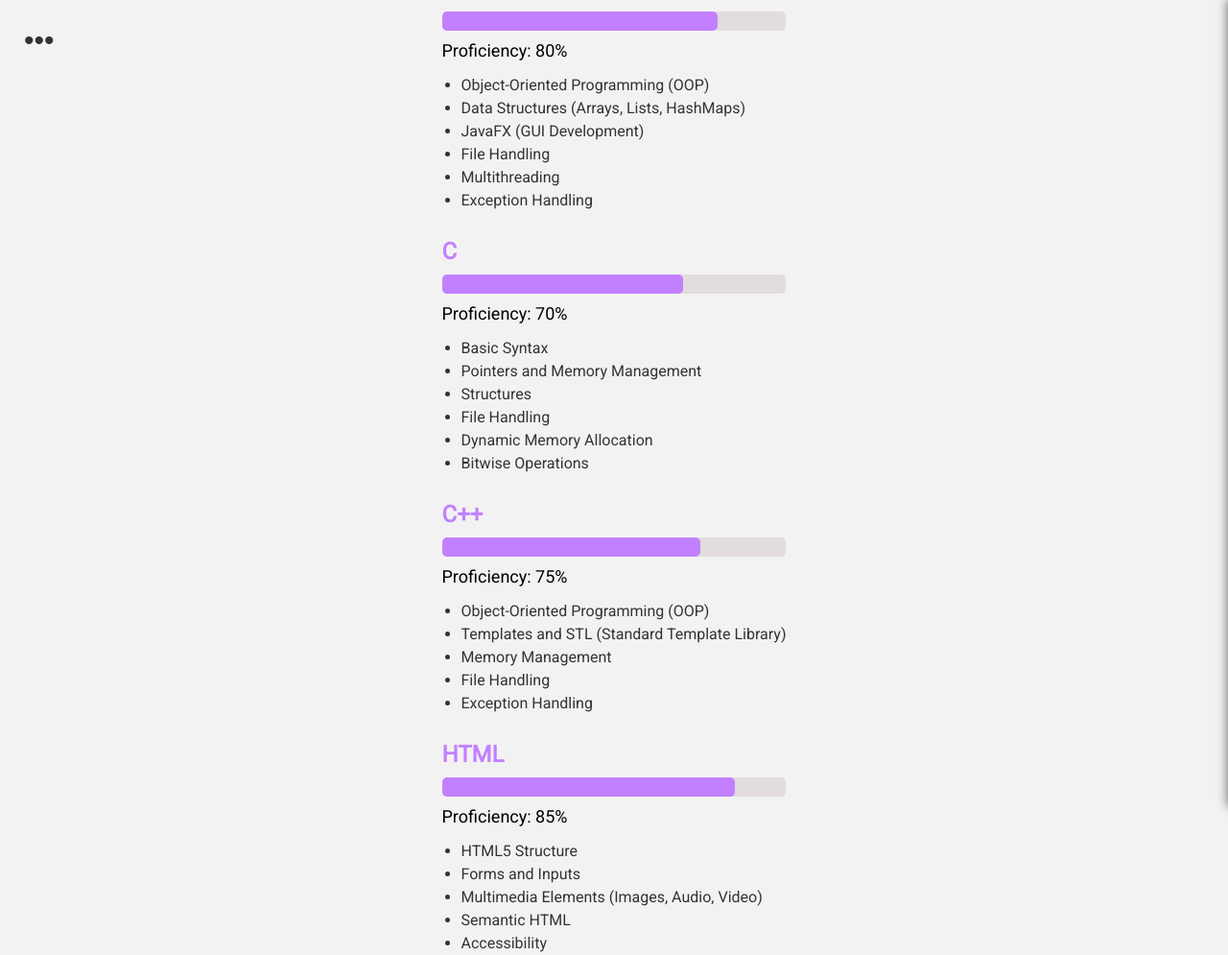
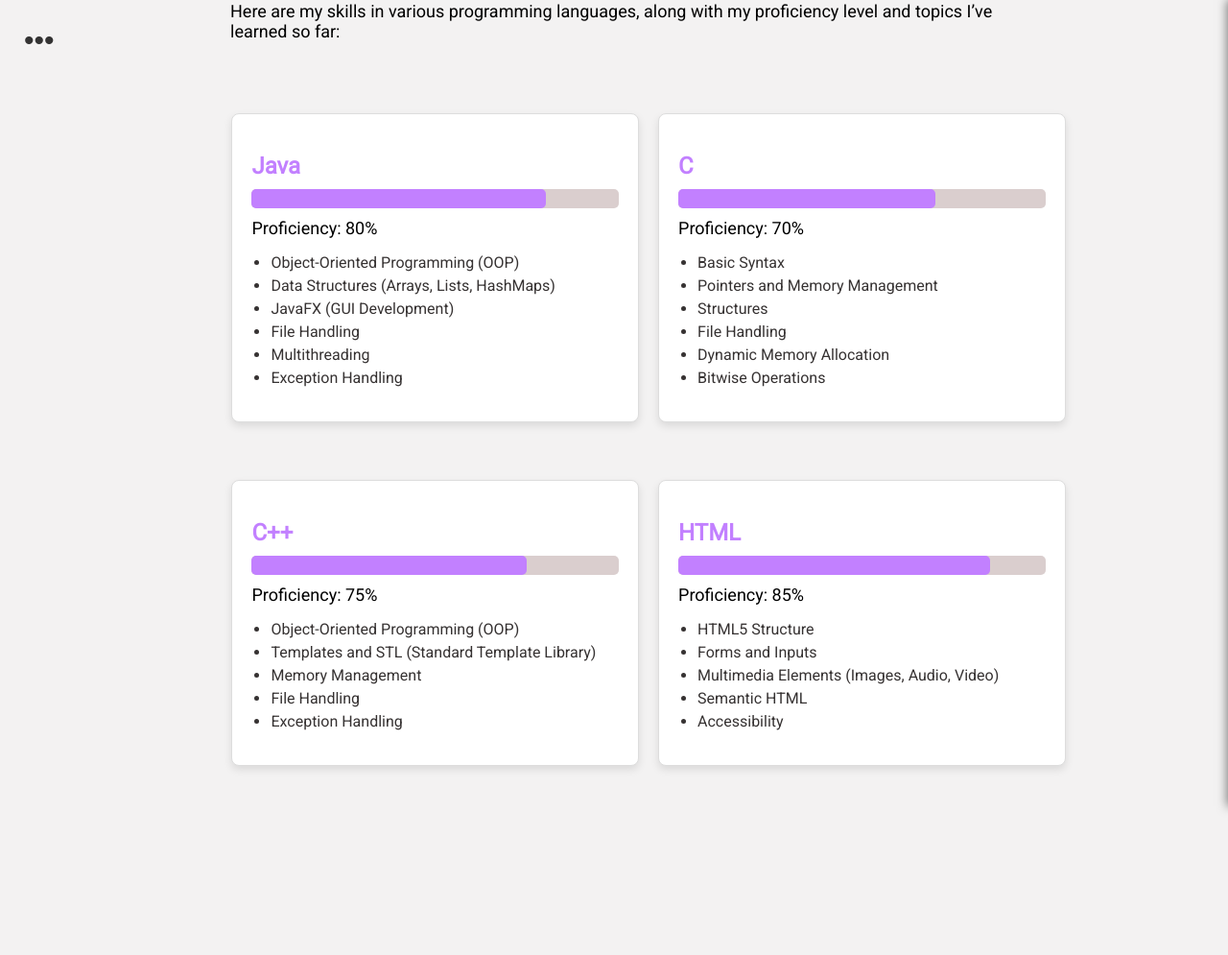
Before and after one commit to bytiks/portfolio, a plain HTML site: page public/skills.html in a window 1280 px wide. Shown: the whole page at 96% size. After the commit the page ends 878 px from the top, so only its background shows below. Drawn offline with Linux system fonts and the light colour scheme.

Commit message:
changes again in skills section

```diff
--- a/css/style.css
+++ b/css/style.css
@@ -144,7 +144,7 @@ body.dark {
 
 body.dark .slide-menu {
     background: linear-gradient(135deg, #121212, #1e1e1e); /* Dark theme menu background */
-    color: #ffffff; /* Dark theme menu text */
+    color: #e6dddd; /* Dark theme menu text */
 }
 
 body.dark .slide-menu a {
@@ -166,10 +166,26 @@ body.dark header p {
 }
 /* Skill Section */
 .skills {
-    max-width: 900px;
+    max-width: 1000px;
     margin: 20px auto;
     padding: 20px;
     text-align: left;
+}
+/* For the skills-row, we'll use flexbox to make them appear in a row */
+.skills-row {
+    display: flex;
+    justify-content: space-between;
+    gap: 20px; /* Space between the skill sections */
+    margin-bottom: 30px; /* Add space between rows of skills */
+}
+/* Ensure each skill card takes up 48% of the available width */
+.skill {
+    flex: 0 0 48%; /* Adjust width for a 2-item row */
+    background-color: #fff;
+    border: 1px solid #ddd;
+    padding: 20px;
+    border-radius: 8px;
+    box-shadow: 0 4px 8px rgba(0, 0, 0, 0.1);
 }
 
 .skill {
@@ -183,7 +199,10 @@ body.dark header p {
 }
 /* Dark theme for the Skills section */
 body.dark .skills p{
-    color: #ffffff !important; /* Text color in the skills section */
+    color: #000000 !important; /* Text color in the skills section */
+}
+body.dark .skills ul li {
+    color: #332e2e !important; /* Text color for the list items under proficiency */
 }
 
 body.dark .skill h2 {
@@ -199,7 +218,7 @@ body.dark .progress {
 }
 
 .progress-bar {
-    background-color: #e2dcdc;
+    background-color: #dacece;
     border-radius: 5px;
     width: 100%;
     height: 20px;
--- a/public/skills.html
+++ b/public/skills.html
@@ -32,11 +32,12 @@
     </header>
 
     <section class="skills">
-        <!-- Java Skill Section -->
+        <!-- Java and C Skill Sections -->
+        <div class="skills-row">
             <div class="skill">
                 <h2>Java</h2>
                 <div class="progress-bar">
-                <div class="progress" style="width: 80%;"></div> <!-- Adjust width to show proficiency -->
+                    <div class="progress" style="width: 80%;"></div>
                 </div>
                 <p>Proficiency: 80%</p>
                 <ul>
@@ -49,11 +50,10 @@
                 </ul>
             </div>
 
-        <!-- C Skill Section -->
             <div class="skill">
                 <h2>C</h2>
                 <div class="progress-bar">
-                <div class="progress" style="width: 70%;"></div> <!-- Adjust width to show proficiency -->
+                    <div class="progress" style="width: 70%;"></div>
                 </div>
                 <p>Proficiency: 70%</p>
                 <ul>
@@ -65,12 +65,14 @@
                     <li>Bitwise Operations</li>
                 </ul>
             </div>
+        </div>
 
-        <!-- C++ Skill Section -->
+        <!-- C++ and HTML Skill Sections -->
+        <div class="skills-row">
             <div class="skill">
                 <h2>C++</h2>
                 <div class="progress-bar">
-                <div class="progress" style="width: 75%;"></div> <!-- Adjust width to show proficiency -->
+                    <div class="progress" style="width: 75%;"></div>
                 </div>
                 <p>Proficiency: 75%</p>
                 <ul>
@@ -82,11 +84,10 @@
                 </ul>
             </div>
 
-        <!-- HTML Skill Section -->
             <div class="skill">
                 <h2>HTML</h2>
                 <div class="progress-bar">
-                <div class="progress" style="width: 85%;"></div> <!-- Adjust width to show proficiency -->
+                    <div class="progress" style="width: 85%;"></div>
                 </div>
                 <p>Proficiency: 85%</p>
                 <ul>
@@ -97,7 +98,9 @@
                     <li>Accessibility</li>
                 </ul>
             </div>
+        </div>
     </section>
+
 
     <script src="../js/script.js"></script>
 </body>
```
Lines whose indentation alone changed are shown as unchanged.
